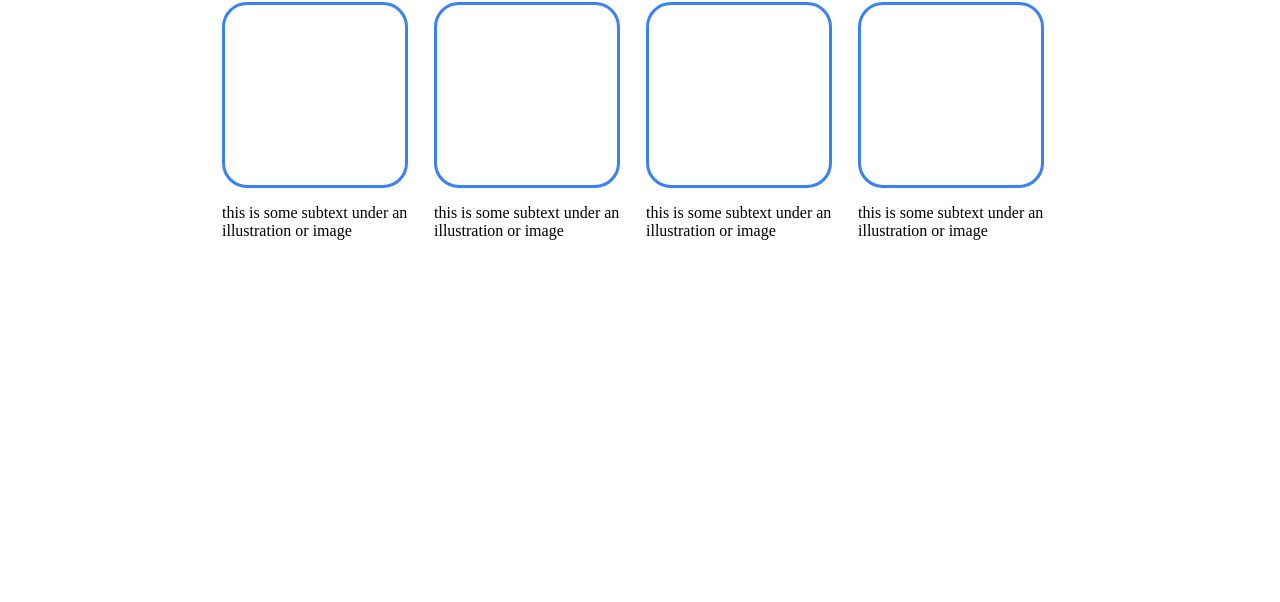
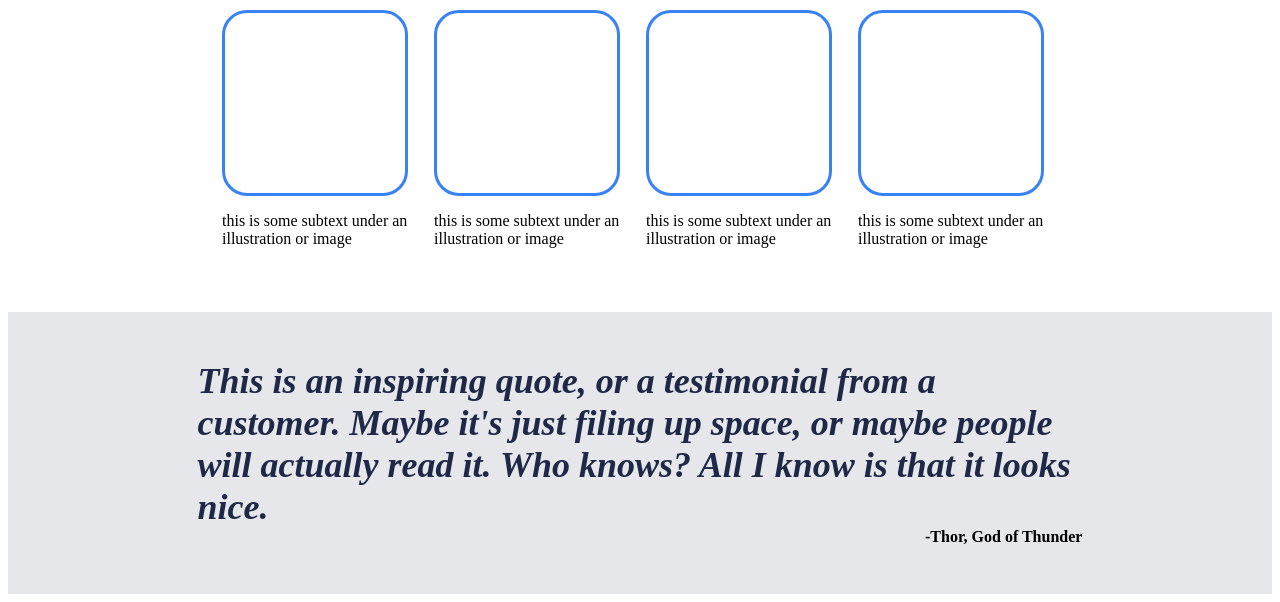
Before and after one commit to Ajraa/odin-landing_page, a plain HTML site: page index.html in a window 1280 px wide. Shown: the part 478-1080 px from the top of the page. Before the commit the page ends 800 px from the top, so only its background shows below. Drawn offline with Linux system fonts and the light colour scheme.

Commit message:
Add quote

```diff
--- a/index.html
+++ b/index.html
@@ -69,5 +69,15 @@
             </div>
         </div>
     </div>
+
+    <div class="quote">
+        <div class="quote-text">
+            This is an inspiring quote, or a testimonial from a
+            customer. Maybe it's just filing up space, or maybe
+            people will actually read it. Who knows? All I know
+            is that it looks nice.
+        </div>
+        <div class="quote-author">-Thor, God of Thunder</div>
+    </div>
 </body>
 </html>
--- a/style.css
+++ b/style.css
@@ -8,7 +8,7 @@ body {
     display: flex;
     justify-content: space-between;
     align-items: center;
-
+    padding-top: 8px;
 }
 
 .logo {
@@ -21,7 +21,7 @@ body {
     background-color: #1F2937;
 }
 
-.header, .hero, .information {
+.header, .hero, .information, .quote {
     padding-left: 15%;
     padding-right: 15%;
     padding-bottom: 48px;
@@ -111,3 +111,23 @@ a, .hero .hero-text p {
 .box {
     flex-basis: 200px;
 }
+
+.quote {
+    padding-top: 48px;
+    background-color: #E5E7EB;
+    display: flex;
+    flex-direction: column;
+    justify-content: center;
+}
+
+.quote-text {
+    align-items:flex-start;
+    font-size: 36px;
+    color: #1F2947;
+    font-style: italic;
+}
+
+.quote div {
+    align-self: flex-end;
+    font-weight: bold;
+}
```
